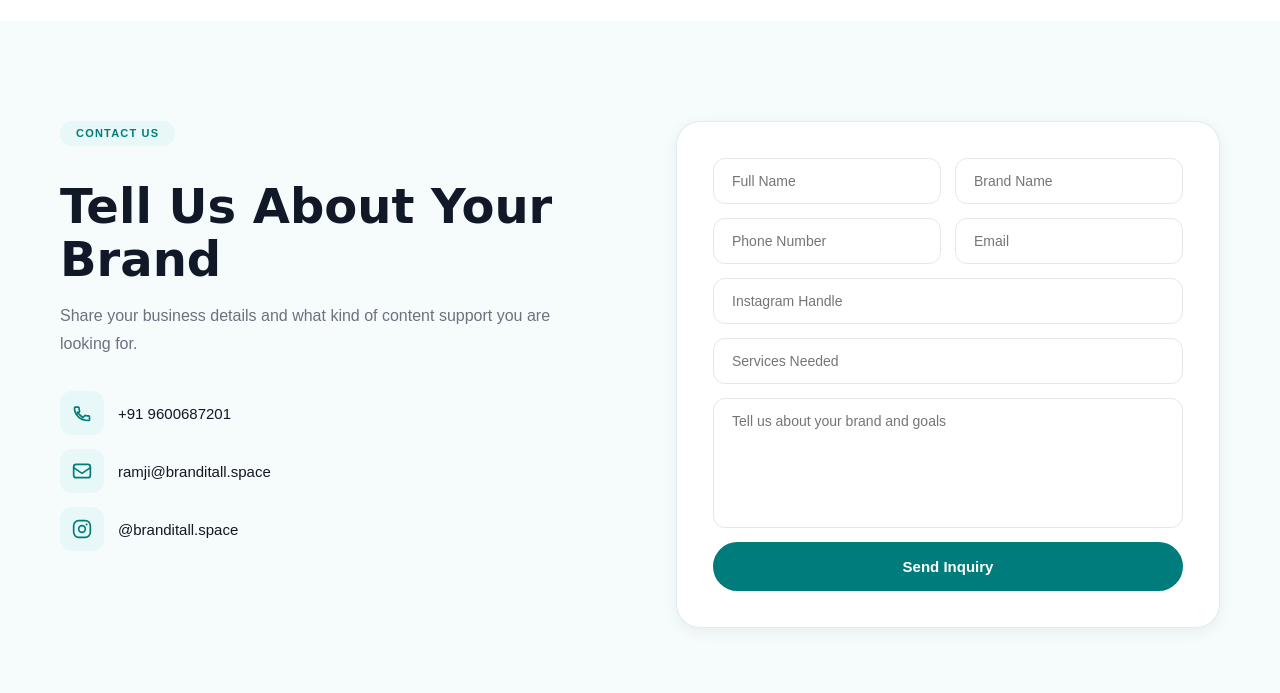
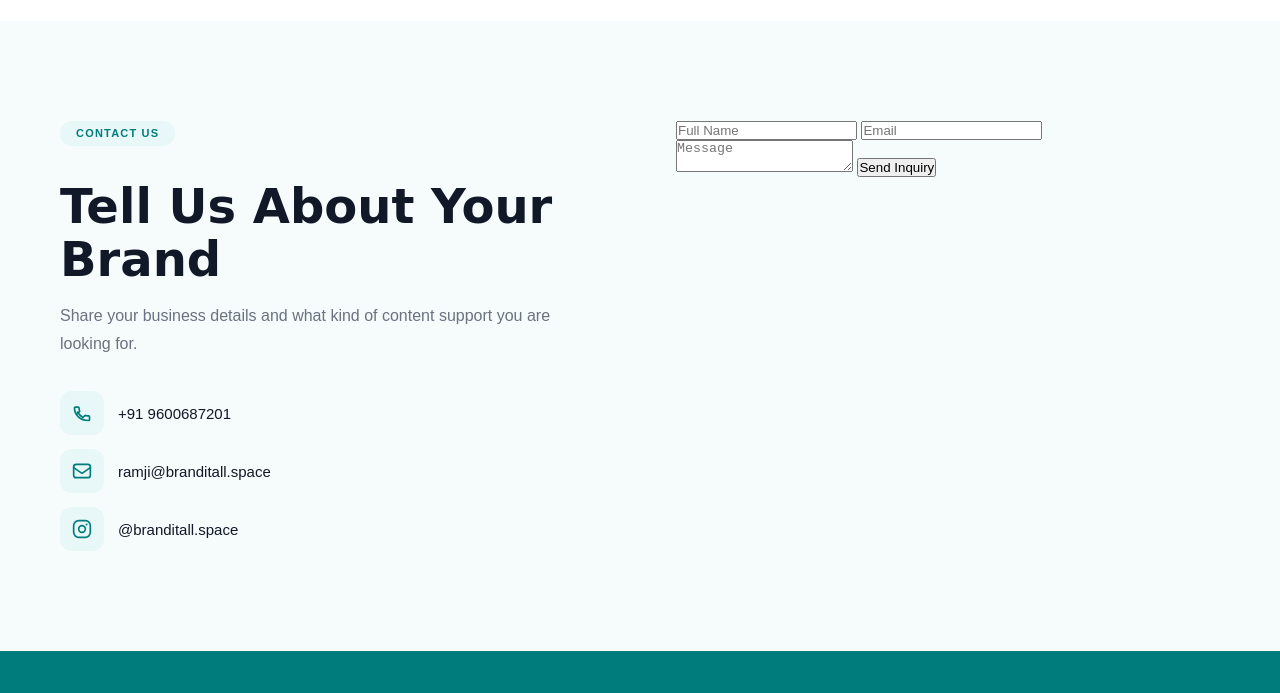
Before and after one commit to Ramji-Branditall/Branditall.space, a plain HTML site: page index.html in a window 1280 px wide. Shown: the part 7320-8013 px from the top of the page. Drawn offline with Linux system fonts and the light colour scheme; a web font is replaced by a local one.

Commit message:
Update index.html

```diff
--- a/index.html
+++ b/index.html
@@ -1230,28 +1230,20 @@ Share your business details and what kind of content support you are looking for
 
 </div>
 
-<form action="https://formsubmit.co/ramjidesign73@gmail.com" method="POST" class="contact-form">
+<form action="https://formsubmit.co/ramjidesign73@gmail.com" method="POST">
 
-<input type="hidden" name="_captcha" value="false">
+  <input type="hidden" name="_captcha" value="false">
+  <input type="hidden" name="_next" value="https://branditall.space">
 
-<div class="form-row">
-<input type="text" name="full_name" placeholder="Full Name" required>
-<input type="text" name="brand_name" placeholder="Brand Name">
-</div>
+  <input type="text" name="full_name" placeholder="Full Name" required>
 
-<div class="form-row">
-<input type="tel" name="phone" placeholder="Phone Number">
-<input type="email" name="email" placeholder="Email" required>
-</div>
+  <input type="email" name="email" placeholder="Email" required>
 
-<input type="text" name="instagram" placeholder="Instagram Handle">
-<input type="text" name="services" placeholder="Services Needed">
+  <textarea name="message" placeholder="Message" required></textarea>
 
-<textarea name="message" placeholder="Tell us about your brand and goals" required></textarea>
-
-<button type="submit" class="btn-primary" style="border:none;cursor:pointer;font-size:15px;">
-Send Inquiry
-</button>
+  <button type="submit">
+    Send Inquiry
+  </button>
 
 </form>
 
```
